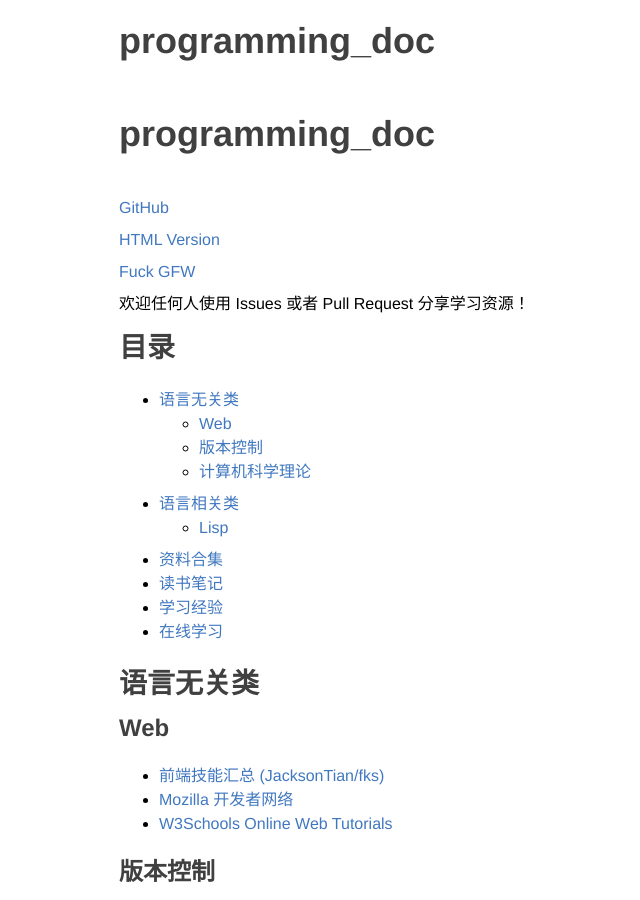
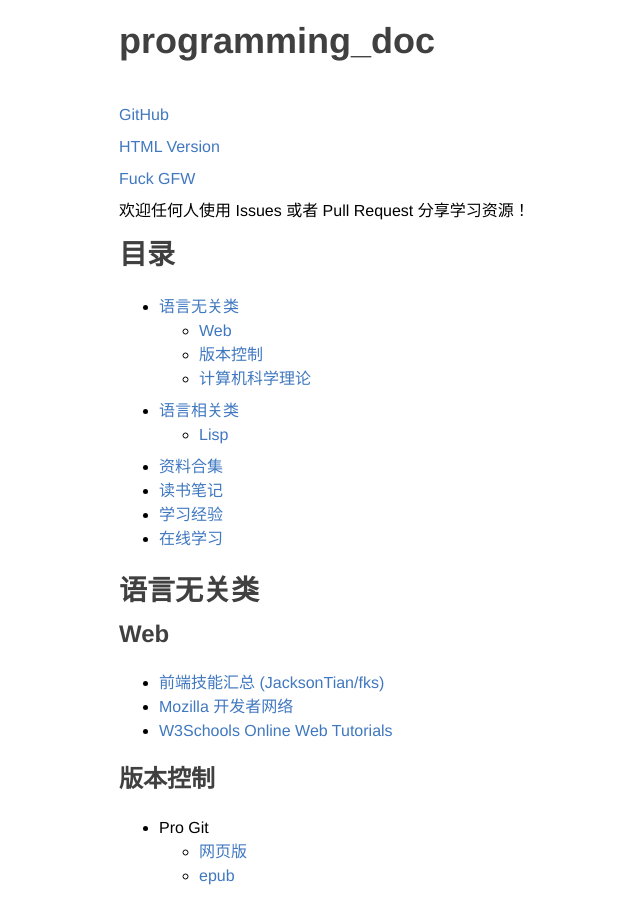
Before and after one commit to ccoode/awesome, a Jekyll site: the page built from README.md, in a window 1280 px wide and 900 px high. Shown: the whole window, without its empty margins (147-787 px from the left). Built offline with Jekyll 4.4.1, drawn with Linux system fonts in a browser that asks for light colours; our own code applies the rules of GitHub Pages for plain Markdown files.

Commit message:
fix link

```diff
--- a/_layouts/page.html
+++ b/_layouts/page.html
@@ -3,12 +3,9 @@
 <head>
   <meta name=viewport content="width=device-width, initial-scale=1" />
   <title>{{ page.title }}</title>
-  <link href="/assets/style.css" rel="stylesheet">
+  <link href="assets/style.css" rel="stylesheet">
 </head>
 <body>
-{% if page.title %}
-<h1 class="title">{{ page.title }}</h1>
-{% endif %}
 {{ content }}
 </body>
 <script type="text/javascript">
```
Also changed, not shown: fuckgfw.md (+1 -4 lines).
